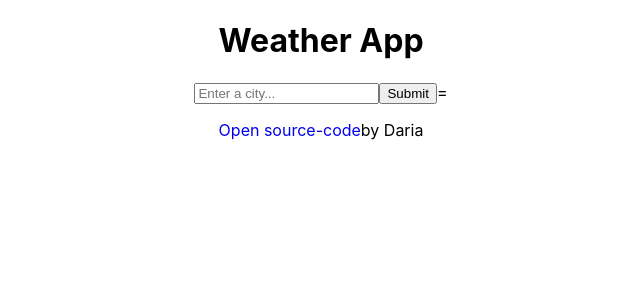
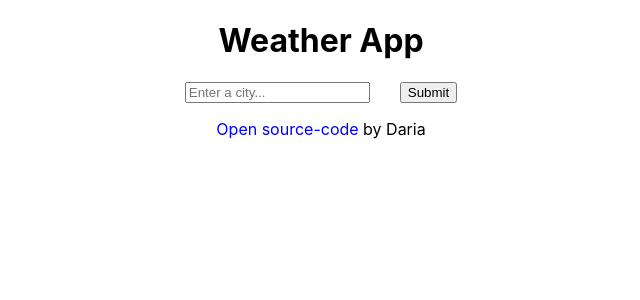
Before and after one commit to Blackdoll-Loki/react-weather, a React (Create React App) app: page / in a window 1280 px wide. Shown: the top 300 px of the page, without its empty margins (319-959 px from the left). Built offline with nearby package versions, Linux system fonts and the light colour scheme.

Commit message:
add links ro source-code

```diff
--- a/src/App.css
+++ b/src/App.css
@@ -11,6 +11,11 @@ li {
 }
 a {
   text-decoration: none;
+}
+form {
+  display: flex;
+  justify-content: center;
+  column-gap: 30px;
 }
 @media (prefers-reduced-motion: no-preference) {
   .App-logo {
--- a/src/App.js
+++ b/src/App.js
@@ -11,9 +11,10 @@ function App() {
           <a
             href="https://github.com/Blackdoll-Loki/react-weather"
             target="_blank"
+            rel="noreferrer"
           >
             Open source-code
-          </a>
+          </a>{" "}
           by Daria
         </p>
       </footer>
--- a/src/SearchEngine.js
+++ b/src/SearchEngine.js
@@ -48,7 +48,7 @@ export default function SearchEngine() {
     return (
       <form onSubmit={getWeather} className="App">
         <input type="text" placeholder="Enter a city..." onChange={getCity} />
-        <input type="button" value="Submit" />={" "}
+        <input type="button" value="Submit" />
       </form>
     );
   }
```
